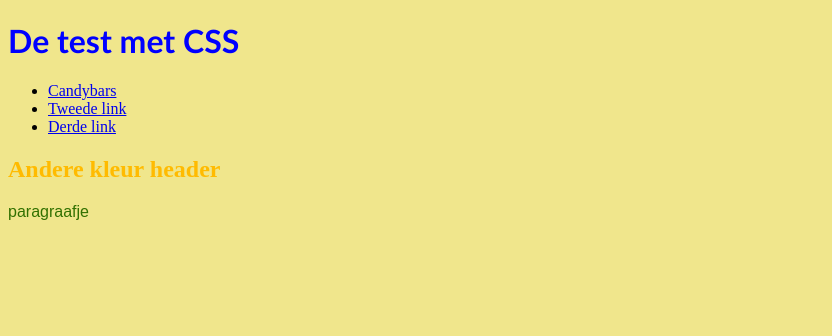
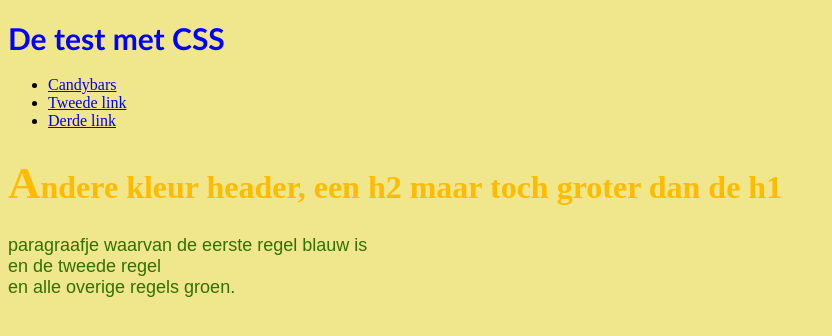
Before and after one commit to visiblechange/BasisCSS, a plain HTML site: page index.html in a window 1280 px wide. Shown: the whole page, without its empty margins (0-832 px from the left). Drawn offline with Linux system fonts and the light colour scheme.

Commit message:
added pseudo element

```diff
--- a/index.html
+++ b/index.html
@@ -18,8 +18,10 @@
     </nav>
     <main>
         <section>
-            <h2>Andere kleur header</h2>
-            <p>paragraafje</p>
+            <h2>Andere kleur header, een h2 maar toch groter dan de h1</h2>
+            <p>paragraafje waarvan de eerste regel blauw is<br>
+            en de tweede regel<br>
+            en alle overige regels groen.</p>
 
 </body>
 </html>
--- a/stijl.css
+++ b/stijl.css
@@ -3,14 +3,18 @@
 body {background-color: khaki;
 }
 h1 {font-family: Calibri;
-    size: 30px;
+    font-size: 30px;
     color: blue;
 }
 h2 {font-family: 'Times New Roman', Times, serif;
-    size: 30px;
+    font-size: 32px;
+    color: rgb(255, 187, 0);
+}
+h2::first-letter {font-family: 'Times New Roman', Times, serif;
+    font-size: 45px;
     color: rgb(255, 187, 0);
 }
 p {font-family: Arial;
-    size: 20px;
+    font-size: 18px;
     color: rgb(49, 113, 0);
 }
```
